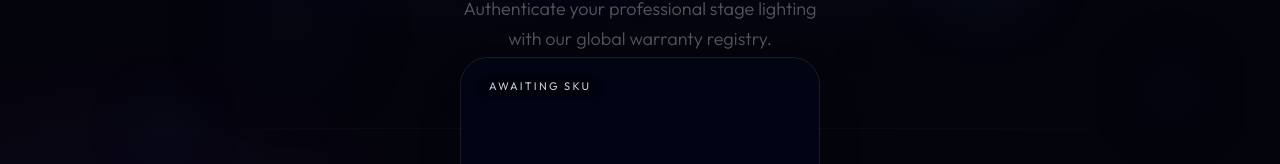
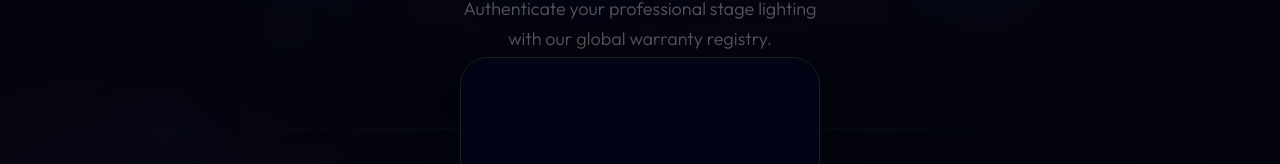
Before and after one commit to Hambasahaya/warentycheker, a React (Vite) app: page / in a window 1280 px wide. Shown: the part 303-467 px from the top of the page. Built offline with nearby package versions, Linux system fonts and the light colour scheme.

Commit message:
updatessssss

```diff
--- a/src/app/App.tsx
+++ b/src/app/App.tsx
@@ -959,9 +959,6 @@ export default function App() {
               </div>
             )}
             <div className="absolute inset-0 bg-gradient-to-t from-black/70 via-transparent to-black/10" />
-            <div className="absolute left-4 top-4 px-3 py-1 rounded-full text-[11px] uppercase tracking-[0.2em] text-white/80 bg-black/30 backdrop-blur-sm">
-              {productImageUrl ? "Preview" : "Awaiting SKU"}
-            </div>
           </div>
         </div>
 
```
